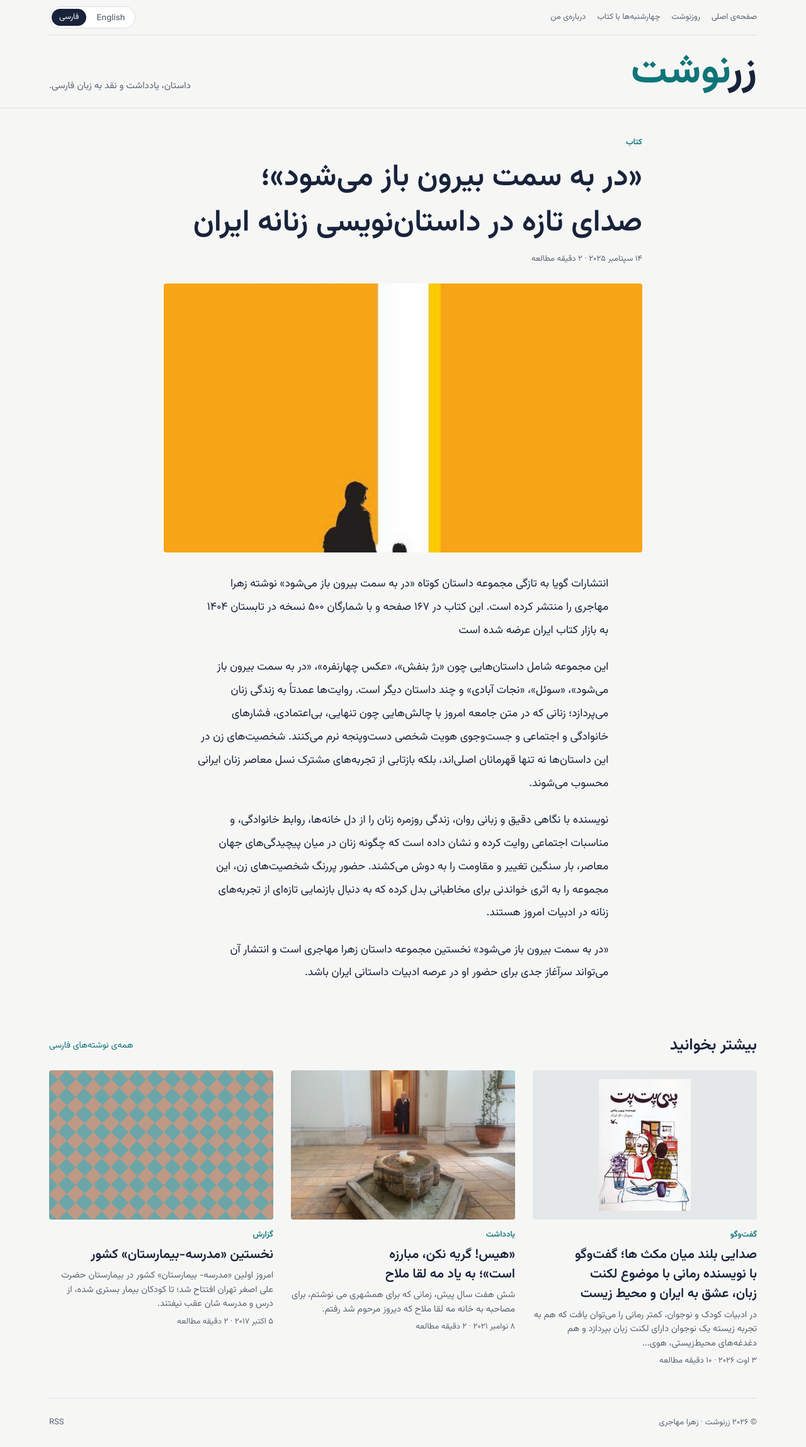
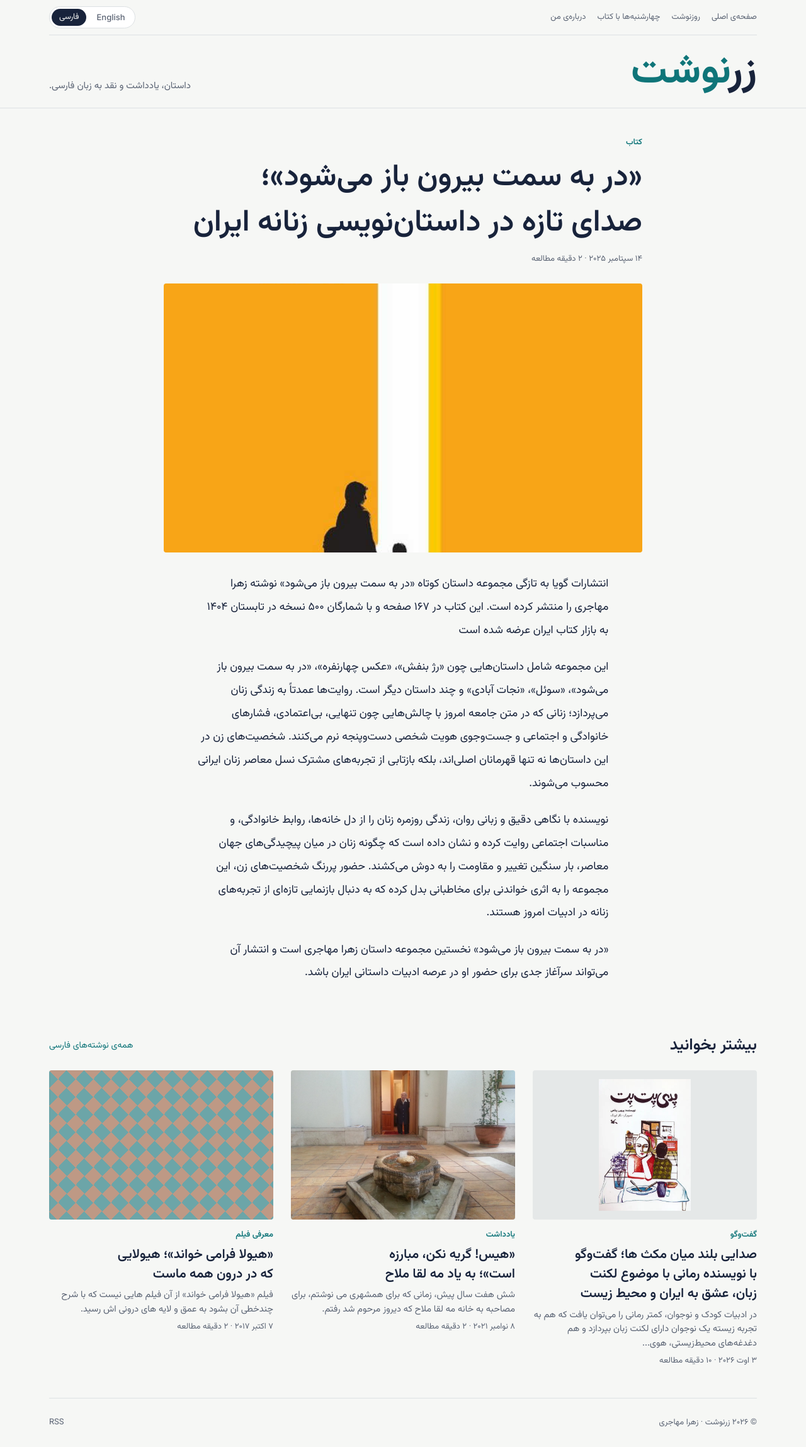
Before and after one commit to zmohajeri/zmohajeri.github.io, a Jekyll site: the page built from fa/_posts/2025-09-15-dar-be-samt-birun-baz-mishavad.md, in a window 1280 px wide. Shown: the whole page at 63% size. Built offline with Jekyll 4.4.1, drawn with Linux system fonts in a browser that asks for light colours; part of the change alters nothing that is shown.

Commit message:
Add Persian film review (Oct 7, 2017); fix topic filter not hiding cards
The [hidden] attribute was overridden by the card's display rule, so the
topic chips on /en/ and /fa/ never actually filtered anything.

Co-Authored-By: Claude Opus 5.5 <noreply@anthropic.com>
Claude-Session: https://claude.ai/code/session_01MqRwwpSaB1re11wDQg4XRJ

```diff
--- a/assets/style.css
+++ b/assets/style.css
@@ -11,6 +11,7 @@
     --glaze: #4cc0bd; --brick: #d9895f; --band: #0b2c33; --band-ink: #e9f3f3; --band-muted: #9fc1c2; color-scheme: dark; }
 }
 * { box-sizing: border-box; }
+[hidden] { display: none !important; }
 html { -webkit-text-size-adjust: 100%; }
 body { margin: 0; background: var(--paper); color: var(--ink); font: 16px/1.6 var(--text); }
 body.lang-fa, [lang="fa"] { font-family: var(--fa); }
--- /dev/null
+++ b/fa/_posts/2017-10-07-hayoola-faramikhanad.md
@@ -0,0 +1,18 @@
+---
+layout: post
+title: "«هیولا فرامی خواند»؛ هیولایی که در درون همه ماست"
+date: 2017-10-07 10:00:00 -0400
+kicker: "معرفی فیلم"
+topic: "معرفی فیلم"
+cover: ""
+excerpt: "فیلم «هیولا فرامی خواند» از آن فیلم هایی نیست که با شرح چندخطی آن بشود به عمق و لایه های درونی اش رسید."
+---
+فیلم «هیولا فرامی خواند» از آن فیلم هایی نیست که با شرح چندخطی آن بشود به عمق و لایه های درونی اش رسید. داستان در ظاهر درباره پسربچه ی ده یازده ساله ای است که مادر بیماری دارد و در شرایط اقتصادی و روحی خوبی به سر نمی برد. شرایط بد زندگی و تحمل وضعیت مادر از او یک موجود منزوی و ساکت ساخته که بیشتر وقتش را با نقاشی کشیدن پر می کند. روزی از روزها، پسربچه در عالم تخیل هیولایی را می بیند که از درخت باغ خانه شان بیرون می آید و سراغ او را می گیرد...
+
+این چند خط و ماجراهایی که کودک با این هیولای ذهنی دارد، موضوع کلی فیلم است که اگر بخواهیم فقط لایه بیرونی آن را ببینیم، بیشتر به فیلم های تخیلی و حتی کودکانه تنه می زند! اما اصل کار چیز دیگریست. فیلم با ظرافت خاصی توانسته یکی از اصل مهمی که برای آن ها که مطالعات روانشناسی دارند بسیار آشناست ولی اکثریت از آن بی اطلاعند را به تصویر بکشد. فیلم هیولا فرامی خواند، با قرار دادن این کودک در موقعیت خاص و سخت، مخاطب را متوجه وجود یک هیولا در هر انسان کرده! فیلم می خواهد بگوید درون هر کداممان، هیولایی نهفته که همیشه انکارش کرده ایم. همیشه سرکوبش کرده ایم. همیشه نادیده اش گرفتیم. این هیولا بخش جدایی ناپذیر ماست و حقیقت دارد. فیلم می خواهد نشان دهد که نتیجه ی این انکار، این است که گاهی از ما رفتارهایی سر می زند که هرگز انتظارش را نداریم؛ گاهی کارهایی می کنیم که در اختیار ما نیستند...
+
+این فیلم، دغدغه دارد که به مخاطبش بفهماند هیولا، زشت یا زیبا در درونمان وجود دارد که منتظر دست دوستی ماست. می خواهد بگوید برای رسیدن به آرامش، برای تمام شدن عوارضی که انکار هیولا دارد، باید هر چه سریعتر آن را کشف کنیم و بشناسیم.
+
+در نهایت، وقتی پسرک فیلم پی به هیولای وجودش برد و دست از انکار آن برداشت، با این که شرایط بیرونی اش تغییر نکرد، ولی توانست بر رنج درونی غلبه کند، اتفاقات اطراف را، با همه سختی اش بپذیرد و احساساتش را آن طور که شایسته است و در زمان مناسب بروز دهد.
+
+در آخر این که، صدای هیولای ناخودآگاهمان را بشنویم؛ هیولا، ما را فرا می خواند...
```
